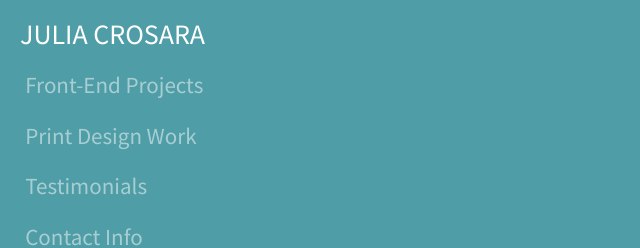
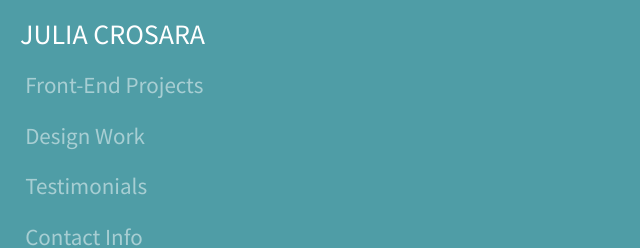
Before and after one commit to julia-crosara/portfolio, a plain HTML site: page index.html in a window 1280 px wide. Both pictures are taken after a click on the button "Toggle navigation". Shown: the top 248 px of the page, 0-640 px from the left. Drawn offline with nearby package versions, Linux system fonts and the light colour scheme.

Commit message:
modify navbar

```diff
--- a/index.html
+++ b/index.html
@@ -28,7 +28,7 @@
                     <a class="nav-link" href="#projects">Front-End Projects</a>
                 </li>
                 <li class="nav-item">
-                    <a class="nav-link" href="#print-samples">Print Design Work</a>
+                    <a class="nav-link" href="#earlier-work">Design Work</a>
                 </li>
                 <li class="nav-item">
                     <a class="nav-link" href="#testimonials">Testimonials</a>
```
